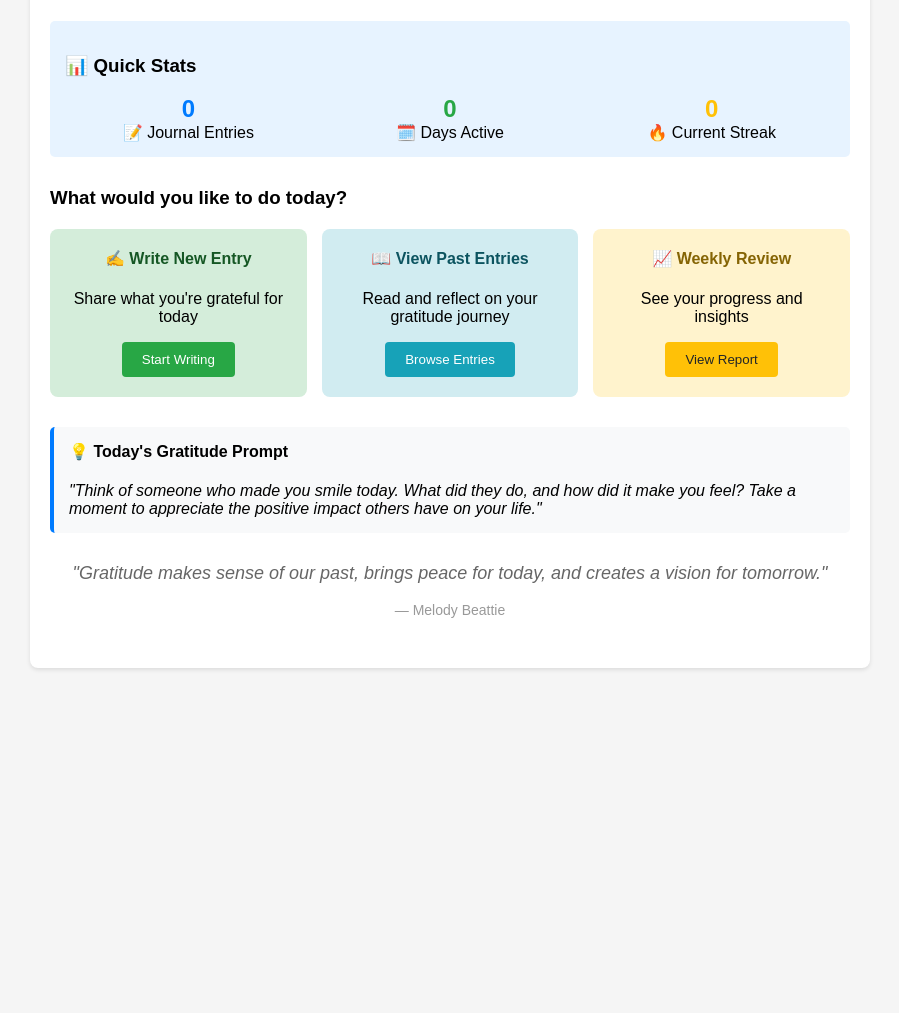
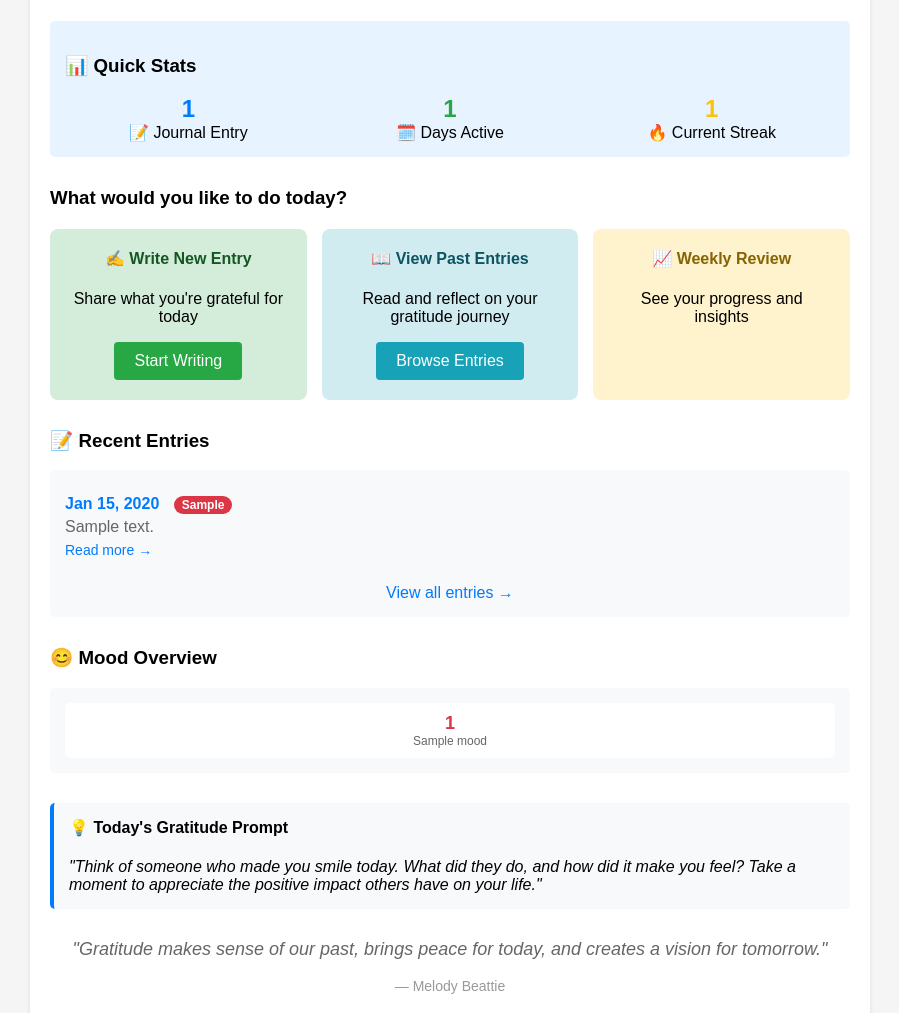
Before and after one commit to FatimahMohamed/Capstone, a Django app: template journal/templates/journal/dashboard.html in a window 1280 px wide. Shown: the part 155-1168 px from the top of the page, without its empty margins (190-1089 px from the left). Before the commit the page ends 825 px from the top, so only its background shows below. Run offline with Django 4.2, Linux system fonts and the light colour scheme; the template is opened without the code that fills it: most values are stand-ins (such as "Sample title", 1, 10 or a date in 2020).

Commit message:
Update navigation and dashboard with journal entry features
Navigation improvements:
- Add 'My Entries' and 'New Entry' links for authenticated users
- Improve user flow between dashboard and journal features

Dashboard enhancements:
- Display real data from GratitudeEntry model
- Show recent entries with mood indicators
- Add mood statistics overview
- Convert action buttons to working links
- Improve visual layout with recent activity

All CRUD functionality now accessible via intuitive navigation

```diff
--- a/journal/templates/journal/base.html
+++ b/journal/templates/journal/base.html
@@ -84,6 +84,8 @@
             <a href="{% url 'journal:home' %}">Home</a>
             {% if user.is_authenticated %}
                 <a href="{% url 'journal:dashboard' %}">Dashboard</a>
+                <a href="{% url 'journal:entry_list' %}">My Entries</a>
+                <a href="{% url 'journal:create_entry' %}">New Entry</a>
                 <a href="{% url 'journal:profile' %}">Profile</a>
                 <a href="{% url 'journal:logout' %}">Logout ({{ user.username }})</a>
             {% else %}
--- a/journal/templates/journal/dashboard.html
+++ b/journal/templates/journal/dashboard.html
@@ -15,15 +15,15 @@
     <h3>📊 Quick Stats</h3>
     <div style="display: grid; grid-template-columns: repeat(auto-fit, minmax(200px, 1fr)); gap: 15px;">
         <div style="text-align: center;">
-            <div style="font-size: 24px; font-weight: bold; color: #007bff;">0</div>
-            <div>📝 Journal Entries</div>
+            <div style="font-size: 24px; font-weight: bold; color: #007bff;">{{ total_entries }}</div>
+            <div>📝 Journal Entr{{ total_entries|pluralize:"y,ies" }}</div>
         </div>
         <div style="text-align: center;">
-            <div style="font-size: 24px; font-weight: bold; color: #28a745;">0</div>
+            <div style="font-size: 24px; font-weight: bold; color: #28a745;">{{ total_entries }}</div>
             <div>🗓️ Days Active</div>
         </div>
         <div style="text-align: center;">
-            <div style="font-size: 24px; font-weight: bold; color: #ffc107;">0</div>
+            <div style="font-size: 24px; font-weight: bold; color: #ffc107;">{{ total_entries|default:"0" }}</div>
             <div>🔥 Current Streak</div>
         </div>
     </div>
@@ -36,22 +36,68 @@
         <div style="background-color: #d4edda; padding: 20px; border-radius: 8px; text-align: center;">
             <h4 style="margin-top: 0; color: #155724;">✍️ Write New Entry</h4>
             <p>Share what you're grateful for today</p>
-            <button class="btn" style="background-color: #28a745;">Start Writing</button>
+            <a href="{% url 'journal:create_entry' %}" class="btn" style="background-color: #28a745; color: white; text-decoration: none;">Start Writing</a>
         </div>
 
         <div style="background-color: #d1ecf1; padding: 20px; border-radius: 8px; text-align: center;">
             <h4 style="margin-top: 0; color: #0c5460;">📖 View Past Entries</h4>
             <p>Read and reflect on your gratitude journey</p>
-            <button class="btn" style="background-color: #17a2b8;">Browse Entries</button>
+            <a href="{% url 'journal:entry_list' %}" class="btn" style="background-color: #17a2b8; color: white; text-decoration: none;">Browse Entries</a>
         </div>
 
         <div style="background-color: #fff3cd; padding: 20px; border-radius: 8px; text-align: center;">
             <h4 style="margin-top: 0; color: #856404;">📈 Weekly Review</h4>
             <p>See your progress and insights</p>
-            <button class="btn" style="background-color: #ffc107; color: #212529;">View Report</button>
         </div>
     </div>
 </div>
+
+{% if recent_entries %}
+<div style="margin: 30px 0;">
+    <h3>📝 Recent Entries</h3>
+    <div style="background-color: #f8f9fa; padding: 15px; border-radius: 5px;">
+        {% for entry in recent_entries %}
+            <div style="border-bottom: 1px solid #dee2e6; padding: 10px 0; {% if forloop.last %}border-bottom: none;{% endif %}">
+                <div style="display: flex; justify-content: between; align-items: start;">
+                    <div style="flex: 1;">
+                        <div style="font-weight: bold; color: #007bff; margin-bottom: 5px;">
+                            {{ entry.created_at|date:"M d, Y" }}
+                            <span style="background-color: {% if entry.mood == 'excellent' %}#28a745{% elif entry.mood == 'good' %}#007bff{% elif entry.mood == 'neutral' %}#6c757d{% elif entry.mood == 'difficult' %}#ffc107{% else %}#dc3545{% endif %}; color: white; padding: 2px 8px; border-radius: 10px; font-size: 12px; margin-left: 10px;">
+                                {{ entry.get_mood_display }}
+                            </span>
+                        </div>
+                        <p style="margin: 5px 0; color: #666;">{{ entry.content|truncatewords:15 }}</p>
+                        <a href="{% url 'journal:entry_detail' entry.id %}" style="color: #007bff; text-decoration: none; font-size: 14px;">Read more →</a>
+                    </div>
+                </div>
+            </div>
+        {% endfor %}
+        <div style="text-align: center; margin-top: 15px;">
+            <a href="{% url 'journal:entry_list' %}" style="color: #007bff; text-decoration: none;">View all entries →</a>
+        </div>
+    </div>
+</div>
+{% endif %}
+
+{% if mood_stats %}
+<div style="margin: 30px 0;">
+    <h3>😊 Mood Overview</h3>
+    <div style="background-color: #f8f9fa; padding: 15px; border-radius: 5px;">
+        <div style="display: grid; grid-template-columns: repeat(auto-fit, minmax(120px, 1fr)); gap: 10px;">
+            {% for mood_key, mood_data in mood_stats.items %}
+                {% if mood_data.count > 0 %}
+                    <div style="text-align: center; background-color: white; padding: 10px; border-radius: 5px;">
+                        <div style="font-size: 18px; font-weight: bold; color: {% if mood_key == 'excellent' %}#28a745{% elif mood_key == 'good' %}#007bff{% elif mood_key == 'neutral' %}#6c757d{% elif mood_key == 'difficult' %}#ffc107{% else %}#dc3545{% endif %};">
+                            {{ mood_data.count }}
+                        </div>
+                        <div style="font-size: 12px; color: #666;">{{ mood_data.label }}</div>
+                    </div>
+                {% endif %}
+            {% endfor %}
+        </div>
+    </div>
+</div>
+{% endif %}
 
 <div style="background-color: #f8f9fa; padding: 15px; border-radius: 5px; margin: 20px 0; border-left: 4px solid #007bff;">
     <h4 style="margin-top: 0;">💡 Today's Gratitude Prompt</h4>
```
